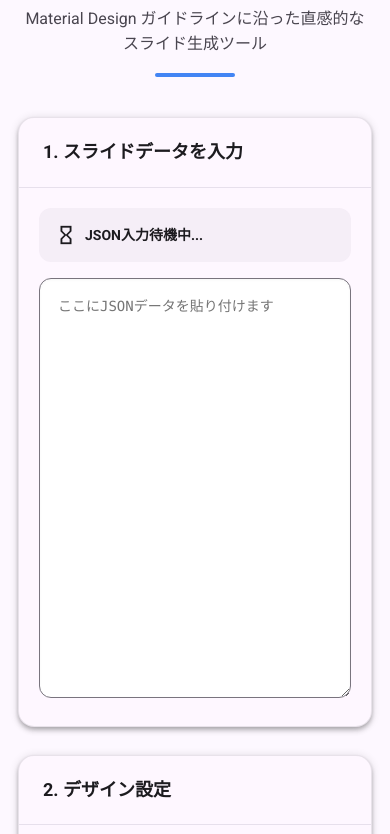
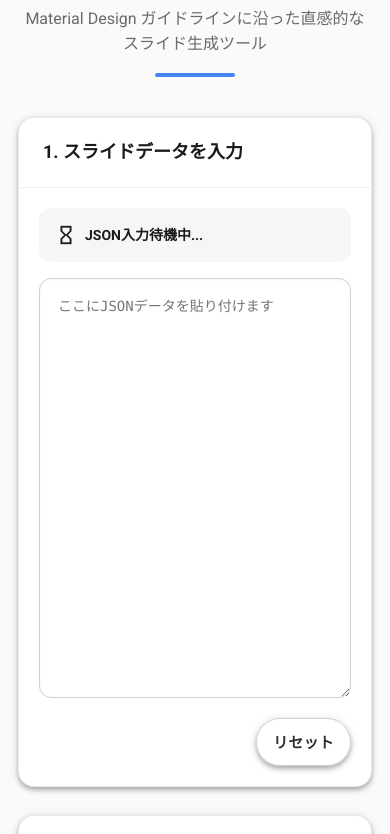
Before and after one commit to path-finder2002/Apple_design_like_Majin_prompt, a plain HTML site: page src/index.html in a window 390 px wide. Shown: the part 412-1246 px from the top of the page. Drawn offline with nearby package versions, Linux system fonts and the light colour scheme; a web font is replaced by a local one.

```diff
--- a/src/index.html
+++ b/src/index.html
@@ -27,19 +27,20 @@
       font-style: normal;
     }
     :root {
-      --md-sys-color-primary: #6750A4;
+      /* Monochrome light theme */
+      --md-sys-color-primary: #2F2F2F;
       --md-sys-color-on-primary: #FFFFFF;
-      --md-sys-color-primary-container: #EADDFF;
-      --md-sys-color-on-primary-container: #21005D;
-      --md-sys-color-secondary: #625B71;
+      --md-sys-color-primary-container: #EAEAEA;
+      --md-sys-color-on-primary-container: #1F1F1F;
+      --md-sys-color-secondary: #4A4A4A;
       --md-sys-color-on-secondary: #FFFFFF;
-      --md-sys-color-surface: #FEF7FF;
-      --md-sys-color-on-surface: #1C1B1F;
-      --md-sys-color-surface-variant: #E7E0EC;
-      --md-sys-color-on-surface-variant: #49454F;
-      --md-sys-color-background: #FDF8FF;
-      --md-sys-color-on-background: #1C1B1F;
-      --md-sys-color-outline: #79747E;
+      --md-sys-color-surface: #FFFFFF;
+      --md-sys-color-on-surface: #1A1A1A;
+      --md-sys-color-surface-variant: #EFEFEF;
+      --md-sys-color-on-surface-variant: #6A6A6A;
+      --md-sys-color-background: #FAFAFA;
+      --md-sys-color-on-background: #1A1A1A;
+      --md-sys-color-outline: #CFCFCF;
       --md-sys-color-error: #B3261E;
       --md-sys-color-success: #0E6F4B;
       --md-sys-color-warning: #B68200;
@@ -50,10 +51,11 @@
       --font-family-sans: 'Roboto', 'Noto Sans JP', 'Inter', 'Helvetica Neue', Arial, sans-serif;
       --font-family-mono: 'Fira Code', 'Roboto Mono', 'Consolas', monospace;
 
-      --google-blue: #6750A4;
-      --google-red: #B3261E;
-      --google-yellow: #F9CF58;
-      --google-green: #0E6F4B;
+      /* Google brand official colors */
+      --google-blue: #4285F4;
+      --google-red: #EA4335;
+      --google-yellow: #FBBC05;
+      --google-green: #34A853;
       --primary-text: var(--md-sys-color-on-background);
       --secondary-text: var(--md-sys-color-on-surface-variant);
       --border-color: var(--md-sys-color-surface-variant);
@@ -196,13 +198,13 @@
     }
 
     .theme-toggle:hover {
-      background: rgba(103, 80, 164, 0.08);
+      background: rgba(0, 0, 0, 0.06);
       transform: scale(1.05);
     }
 
     .theme-toggle:focus-visible {
       outline: none;
-      box-shadow: 0 0 0 3px rgba(103, 80, 164, 0.3);
+      box-shadow: 0 0 0 3px rgba(0, 0, 0, 0.25);
     }
 
     .theme-toggle:active {
@@ -222,10 +224,11 @@
 
     .hero h1 {
       font-size: 40px;
-      font-weight: 600;
+      font-weight: 500;
       margin: 0;
       letter-spacing: -0.5px;
       color: var(--md-sys-color-on-background);
+      font-family: 'Product Sans';
     }
 
     .g-word {
@@ -759,6 +762,9 @@
             <div class="validation-details" id="validationDetails"></div>
           </div>
           <textarea id="slideDataInput" placeholder="ここにJSONデータを貼り付けます"></textarea>
+          <div style="margin-top:12px; display:flex; justify-content:flex-end;">
+            <button id="resetJsonBtn" type="button" class="btn btn-secondary" style="width:auto; padding:10px 16px;">リセット</button>
+          </div>
         </div>
       </div>
       <div class="card">
@@ -1021,7 +1027,7 @@
       logClient('info', 'Theme applied', theme);
     }
 
-    function toggleUITheme() {
+  function toggleUITheme() {
       const currentTheme = document.documentElement.getAttribute('data-theme') || 'light';
       const newTheme = currentTheme === 'light' ? 'dark' : 'light';
 
@@ -1067,6 +1073,19 @@
         }, duration);
       }
     }
+  }
+
+  // Reset textarea content and validation UI
+  function resetJsonInput() {
+    const el = $("slideDataInput");
+    if (!el) return;
+    el.value = '';
+    const vs = $("validationStatus");
+    const vd = $("validationDetails");
+    if (vs) {
+      vs.innerHTML = '<span class="validation-icon material-icons">hourglass_empty</span><span class="validation-text">JSON形式をチェック中...</span>';
+    }
+    if (vd) vd.textContent = '';
   }
 
   function updateSeparatorStyles() {
@@ -1450,6 +1469,8 @@
     });
 
     $("savePreset").addEventListener('click', saveCurrentPreset);
+    const resetBtn = $("resetJsonBtn");
+    if (resetBtn) resetBtn.addEventListener('click', resetJsonInput);
 
     $("openFolderBtn").addEventListener('click', () => openUrl($("driveFolderUrl").value.trim()));
 
```
